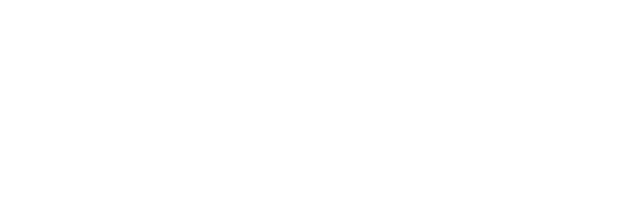
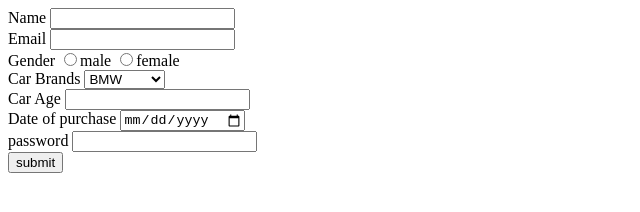
Before and after one commit to acciojob/car-insurance-form-chirag123771, a website: page main.html in a window 1280 px wide. Shown: the whole page, without its empty margins (0-640 px from the left). Drawn offline with Linux system fonts and the light colour scheme.

Commit message:
created a submission

```diff
--- a/main.html
+++ b/main.html
@@ -7,9 +7,35 @@
 </head>
 
 <body>
-	<!-- the entire body must be written by student -->
-    <script type="text/javascript" src="./script.js">
-</script>
+	<form method="post">
+		<label for="name" >Name</label>
+		<input type="text" id="name" required>
+		<br>
+		<label for="email" >Email</label>
+		<input type="email" id="email"required>
+		<br>
+		<label for="gender" >Gender</label>
+		<input type="radio" name="gender" required>male
+		<input type="radio" name="gender" required >female
+		<br>
+		<label for="cars" >Car Brands</label>
+		<select id="cars">
+		<option value="BMW">BMW</option>
+		<option value="Audi">Audi</option>
+		<option value="Mercedez">Mercedez</option>
+		</select>
+		<br>
+		<label for="age" > Car Age</label>
+		<input type="text" id="age" name="age" required>
+		<br>
+		<label for="dob" >Date of purchase</label>
+		<input type="date" id="dob" name="dob"required>
+		<br>
+		<label for="password" >password</label>
+		<input type="password" id="password" name="password" required>
+		<br>
+		<button type="submit">submit
+	</form>
 
 </body>
 
```
